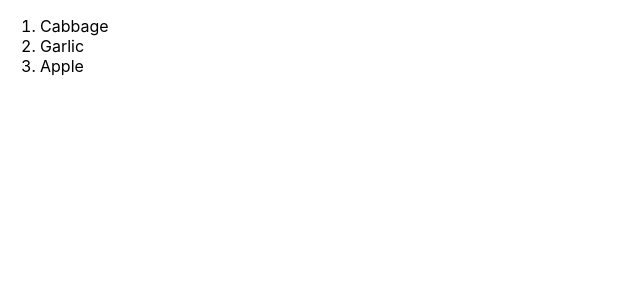
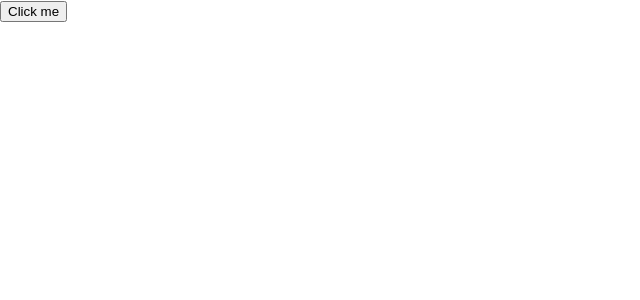
Before and after one commit to kyimoemin/react-example, a React (Create React App) app: page / in a window 1280 px wide. Shown: the top 300 px of the page, without its empty margins (0-640 px from the left). Built offline with nearby package versions, Linux system fonts and the light colour scheme.

Commit message:
added example 3

```diff
--- a/src/App.jsx
+++ b/src/App.jsx
@@ -1,10 +1,9 @@
 import React from "react";
 import "./App.css";
-import { Example1 } from "./examples/Example1";
-import { Example2 } from "./examples/Example2";
+import { Example3 } from "./examples/Example3";
 
 function App() {
-  return <Example2 />;
+  return <Example3 />;
 }
 
 export default App;
--- /dev/null
+++ b/src/examples/Example3.jsx
@@ -0,0 +1,9 @@
+import React from "react";
+
+export function Example3() {
+  function handleClick() {
+    alert("You clicked me!");
+  }
+
+  return <button onClick={handleClick}>Click me</button>;
+}
```
